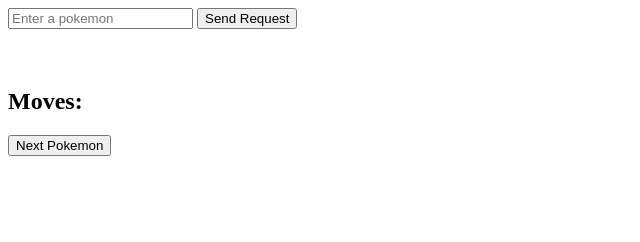
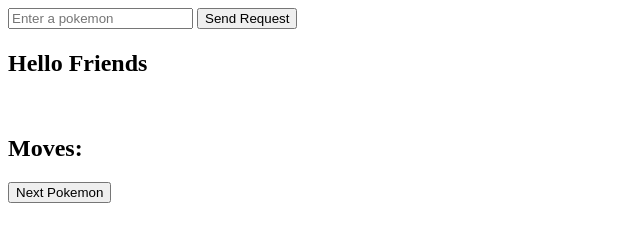
Before and after one commit to Kai-Stevens/pokemonAPITest, a plain HTML site: page index.html in a window 1280 px wide. Shown: the whole page, without its empty margins (0-640 px from the left). Drawn offline with Linux system fonts and the light colour scheme; no server answers.

Commit message:
Add header test

```diff
--- a/index.html
+++ b/index.html
@@ -15,6 +15,7 @@
   </form>
 
   <h1 id="pokemonName"></h1>
+  <h2>Hello Friends</h2>
   <img id="pokeImage"/>
   <img id="pokeImageBack"/>
   <h2>Moves:</h2>
```
